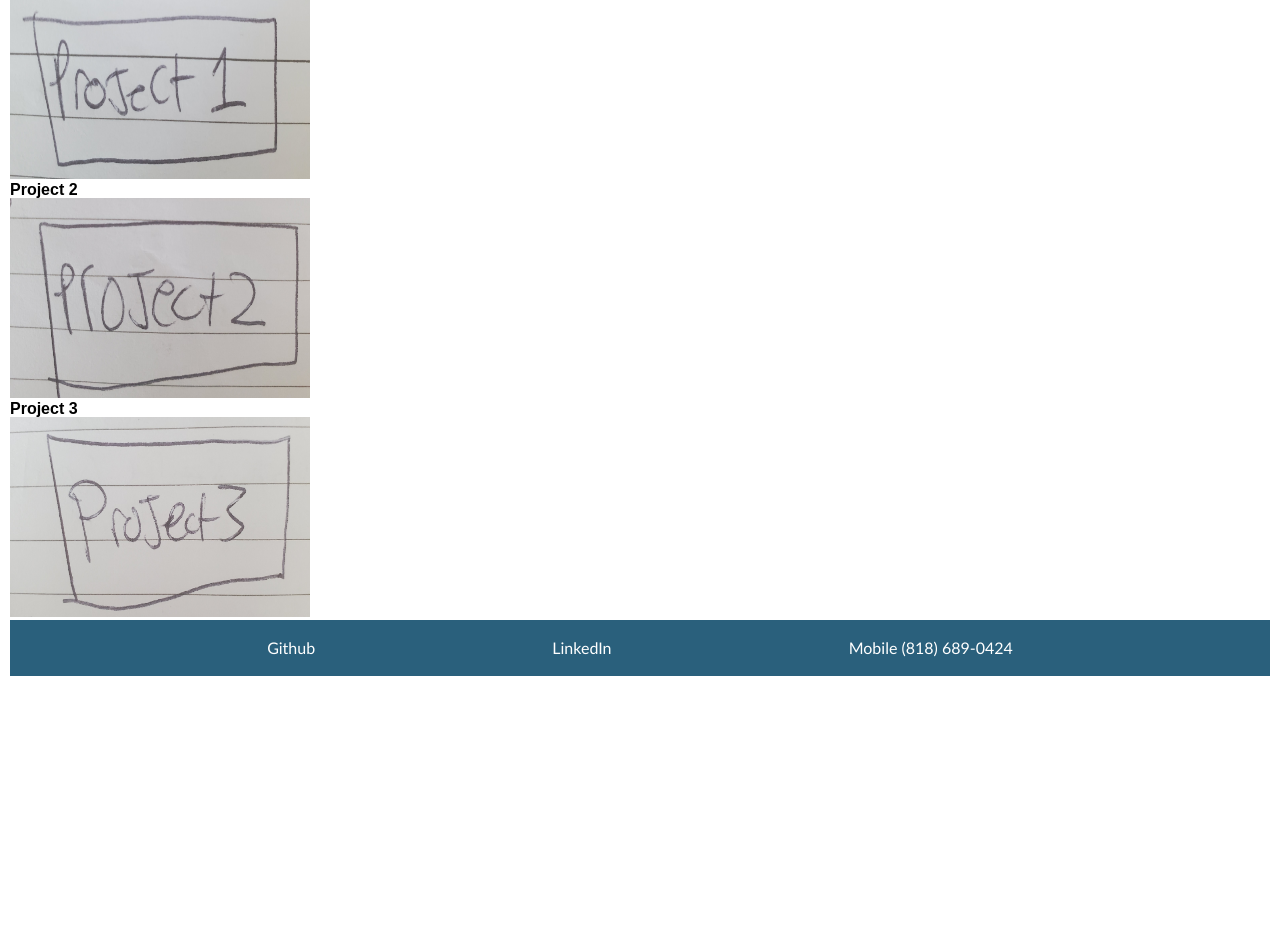
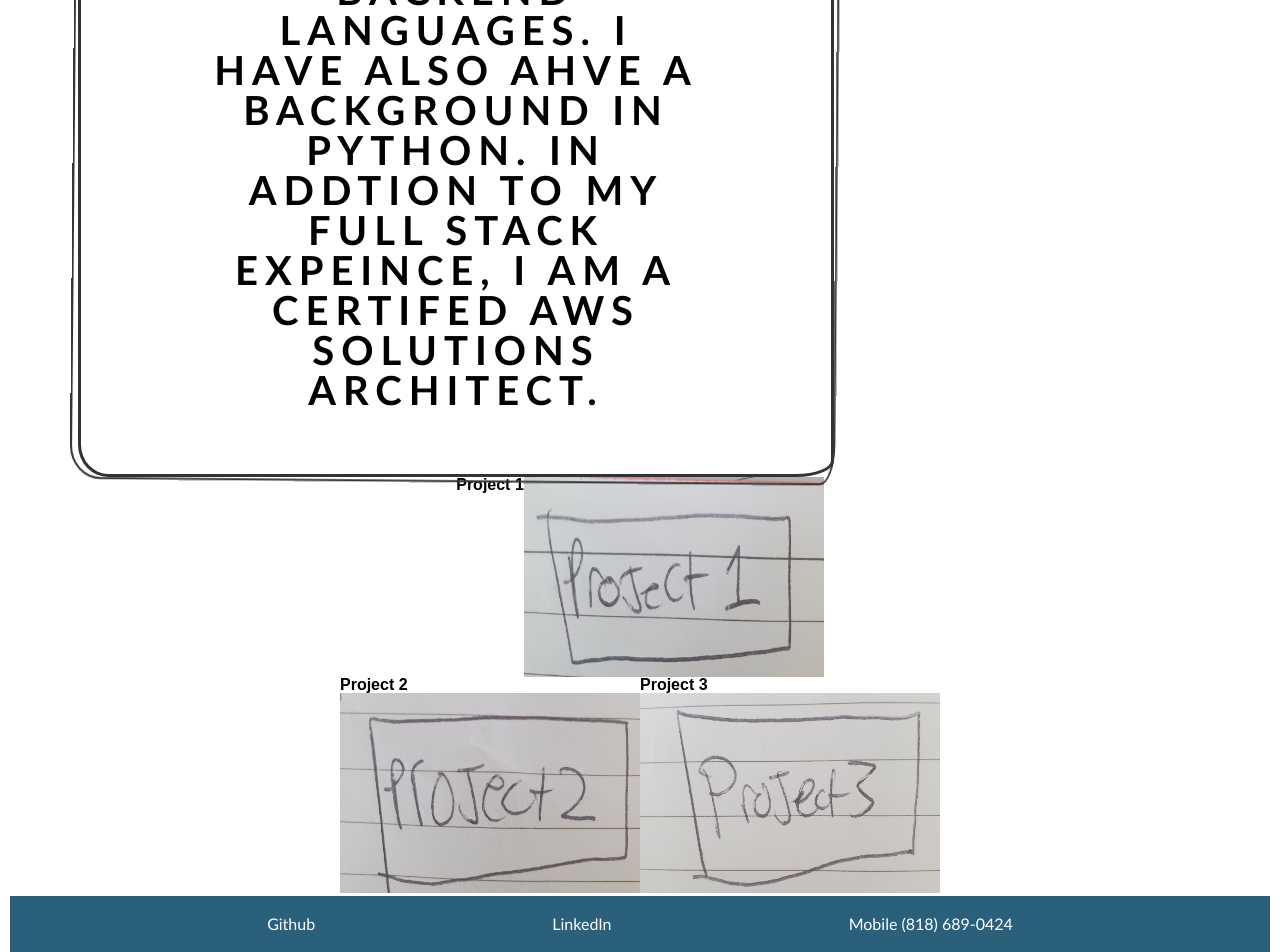
Before and after one commit to YacovKopel/My_Profile, a plain HTML site: page index.html in a window 1280 px wide. Shown: the part 447-1399 px from the top of the page. Before the commit the page ends 1123 px from the top, so only its background shows below. Drawn offline with Linux system fonts and the light colour scheme.

Commit message:
added border to h2 in intro

```diff
--- a/css/styles.css
+++ b/css/styles.css
@@ -48,7 +48,28 @@ main{
     width: 60%;
     font-size: 20px;
 
+    padding: 4rem 8rem;
+    display: inline-block;
+    border: 3px solid #333333;
+    font-size: 2.5rem;
+    border-radius: 2% 6% 5% 4% / 1% 1% 2% 4%;
+    text-transform: uppercase;
+    letter-spacing: 0.3ch;
+    background: #ffffff;
+    position: relative;
 }
+.intro h2::before {
+        content: '';
+        border: 2px solid #353535;
+        display: block;
+        width: 100%;
+        height: 100%;
+        position: absolute;
+        top: 50%;
+        left: 50%;
+        transform: translate3d(-50%, -50%, 0) scale(1.015) rotate(0.5deg);
+        border-radius: 1% 1% 2% 4% / 2% 6% 5% 4%;
+    }
 
 .intro img{
     width: 300px;
@@ -59,6 +80,20 @@ img{
     height: 200px;
 }
 
+.project1sec{
+    display: flex;
+    flex-wrap: wrap;
+    justify-items: center;
+    flex-direction: row;
+    justify-content: center;
+}
+.restofprojects{
+    display: flex;
+    flex-wrap: wrap;
+    justify-items: center;
+    flex-direction: row;
+    justify-content: center;
+}
 footer{
     padding: 20px;
     font-family: 'Trebuchet MS', 'Lucida Sans Unicode', 'Lucida Grande', 'Lucida Sans', Arial, sans-serif;
--- a/index.html
+++ b/index.html
@@ -26,19 +26,20 @@
         in addtion to my Full stack expeince, I am a certifed AWS Solutions Architect. </h2>
     <img src="css/images/profile.jpg.jpg" alt="My profile picture">
     </section>
-    <section>
+    <section class="project1sec">
         <h2>Project 1</h2>
         <img id="project1" src="css/images/project1.jpg.jpg" alt="project 1 image">
+    </section>
 
-    </section>
+    <section class="restofprojects">
         <section>
             <h2>Project 2</h2>
             <img src="css/images/project2.jpg.jpg" alt="project 2 image">
-
         </section>
         <section>
             <h2>Project 3</h2>
             <img src="css/images/project3.jpg.jpg" alt="project 3 image">
+        </section>
     </section>
     <footer id="contactme">
         <ul>
```
Lines whose indentation alone changed are shown as unchanged.
